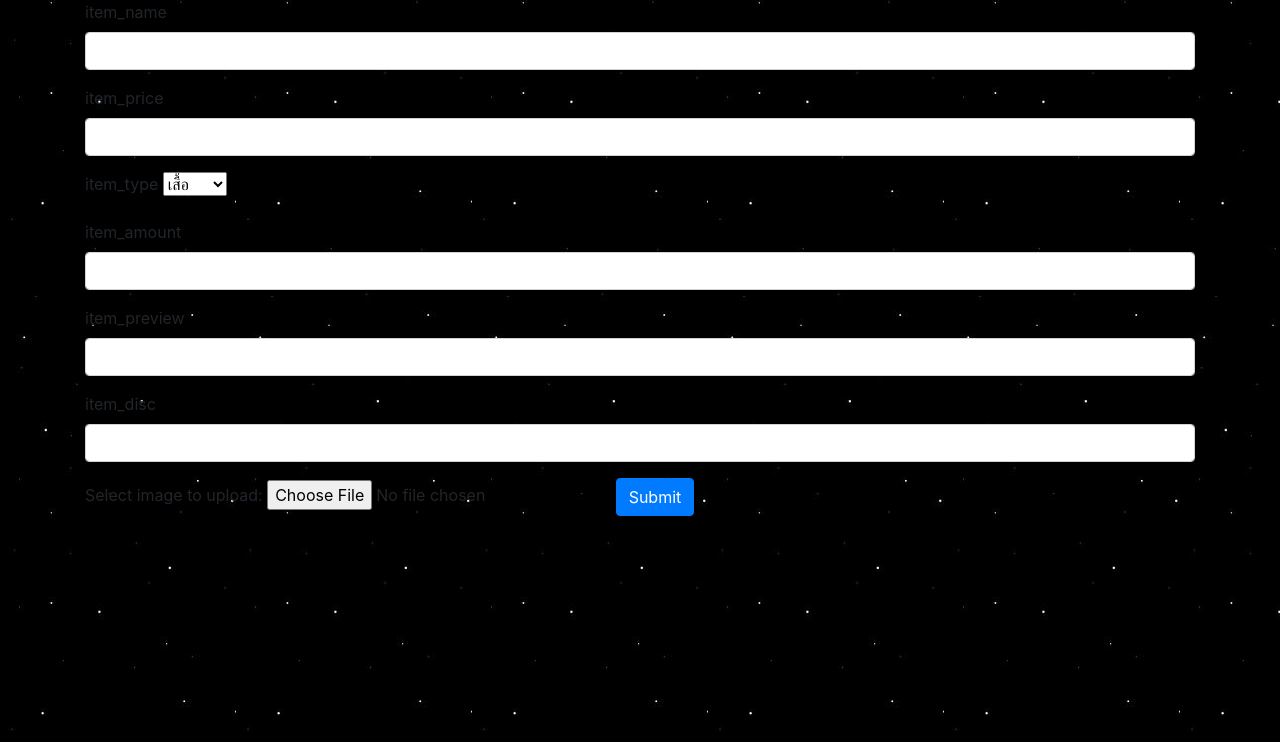
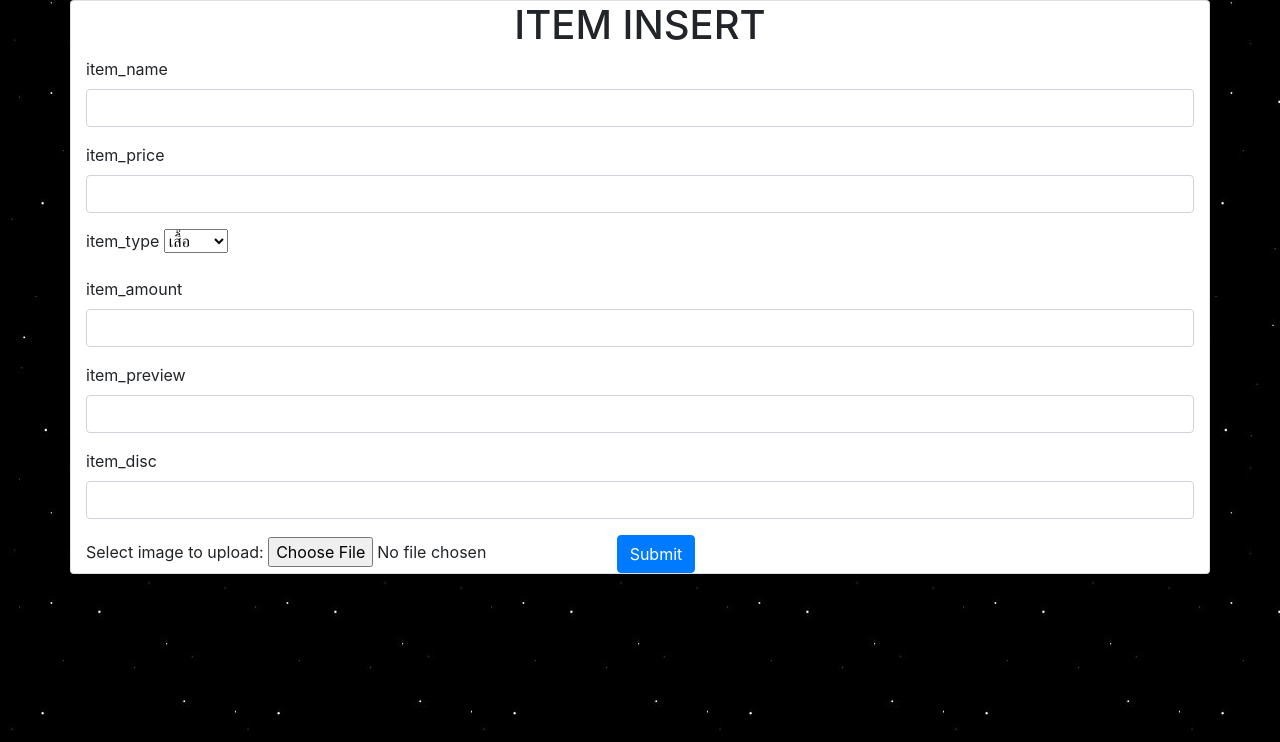
Before and after one commit to ThanapunThongjurai/DB_PROJECT, a PHP site: page /item_insert.php in a window 1280 px wide. Shown: the part 58-800 px from the top of the page. Run offline with PHP 8.4, Linux system fonts and the light colour scheme; a user stored in the database is signed in; data comes from the database, SQL or seed files in the repository.

Commit message:
small fix for index margin

```diff
--- a/admin.php
+++ b/admin.php
@@ -27,7 +27,7 @@
   <!-- Bootstrap CSS -->
   <link rel="stylesheet" href="css/bootstrap.min.css" />
 
-  <title>Hello, world!</title>
+  <title>ADMIN</title>
 </head>
 
 <body>
@@ -41,8 +41,9 @@
       $stmt->execute();                               // run sql before
       ?>
       <div class="">
+      <h1 class="text-md-center">ADMIN CONTROL</h1>
         <table class="table">
-          <a type="button" class="btn btn-outline-success btn-lg" href="item_insert.php">item_insert</a>
+          <a type="button" class="btn btn-outline-success btn-lg mb-3 card ml-3" href="item_insert.php">item_insert</a>
           <thead class="thead-dark">
             <tr>
               <th scope="col">item_id</th>
--- a/index.php
+++ b/index.php
@@ -37,7 +37,7 @@
           <?php
           while ($item_type_result = $item_type->fetch()) {
           ?>
-            <li class="nav-item">
+            <li class="nav-item card mt-2">
               <a class="nav-link" href="index.php?type=<?php echo $item_type_result["item_type_id"]; ?>">
                 <svg width="24" height="24" viewBox="0 0 24 24" class="bi bi-handbag-fill" fill="currentColor" xmlns="http://www.w3.org/2000/svg">
                   <path d="M8 1a2 2 0 0 0-2 2v2H5V3a3 3 0 0 1 6 0v2h-1V3a2 2 0 0 0-2-2zM5 5H3.361a1.5 1.5 0 0 0-1.483 1.277L.85 13.13A2.5 2.5 0 0 0 3.322 16h9.356a2.5 2.5 0 0 0 2.472-2.87l-1.028-6.853A1.5 1.5 0 0 0 12.64 5H11v1.5a.5.5 0 0 1-1 0V5H6v1.5a.5.5 0 0 1-1 0V5z" />
@@ -70,7 +70,7 @@
           $stmt->execute();                               // run sql before
           while ($result = $stmt->fetch()) {
           ?>
-            <div class="col-md-3">
+            <div class="col-md-3 mt-3 mr-2">
               <div class="row">
                 <div class="card" style="width: 21rem;">
                   <!--img src="images/gallery/<?php echo $result; ?>.jpg"-->
--- a/item_insert.php
+++ b/item_insert.php
@@ -5,7 +5,9 @@
 {
     header("Location: login.php");
 }
-$msg = isset($_GET['msg']) ? $_GET['msg'] : '';
+if (isset($_GET['msg'])) {
+    $msg = $_GET['msg'];
+}
 ?>
 <!DOCTYPE html>
 <html lang="en">
@@ -20,7 +22,7 @@
 
     <title>Hello, world!</title>
 </head>
-
+<script src="https://unpkg.com/sweetalert/dist/sweetalert.min.js"></script>
 
 <body>
     <?php include_once (__DIR__) . ('/include/navbar.php'); ?>
@@ -33,15 +35,21 @@
 
         </div>
     </div>
-    <div class="container">
+    <div class="container card ">
+        <h1 class="text-md-center">ITEM INSERT</h1>
         <?php
-        if ($msg == 'invalid') {
+        if (isset($msg)) {
         ?>
-            <div class="text-center col-md-6 offset-md-3 ">
-                <div class="alert alert-danger" role="alert">
-                    invalid
-                </div>
-            </div>
+
+            <script type="text/javascript">
+                swal("", "<?php echo $msg; ?> !!", "error");
+            </script>
+
+            <!-- <div class="text-center col-md-6 offset-md-3 ">
+        <div class="alert alert-danger" role="alert">
+          invalid
+        </div>
+      </div> -->
         <?php
         }
         ?>
--- a/item_insert_SQL.php
+++ b/item_insert_SQL.php
@@ -76,7 +76,7 @@
     //header("Location: admin.php");
 } else {
     echo "ผิด";
-    //header("Location: item_insert.php?msg=invalid");
+    header("Location: item_insert.php?msg=ข้อมูลผิด ชื่อซ้ำมั้งนะ");
 }
 //$result = $stmt->setFetchMode(PDO::FETCH_ASSOC);
 /*
```
Also changed, not shown: login.php (+1 -8 lines).
